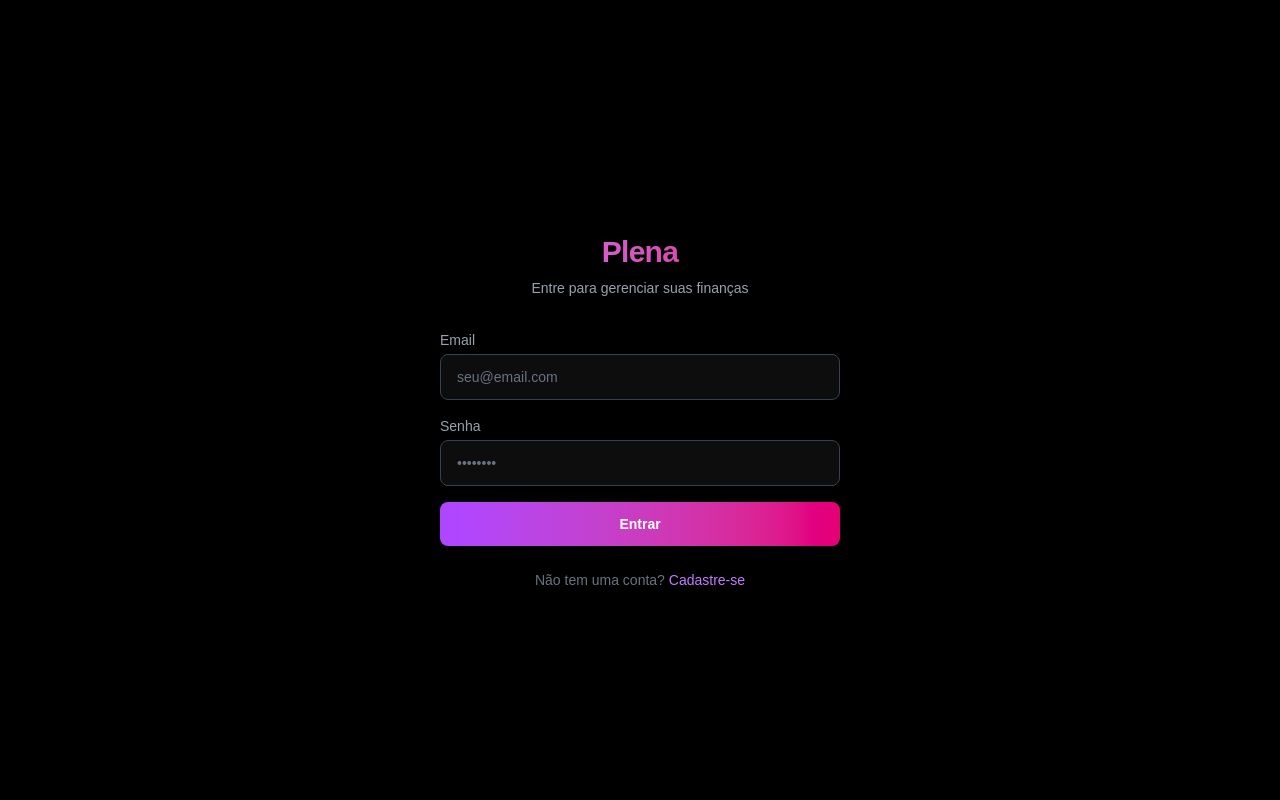
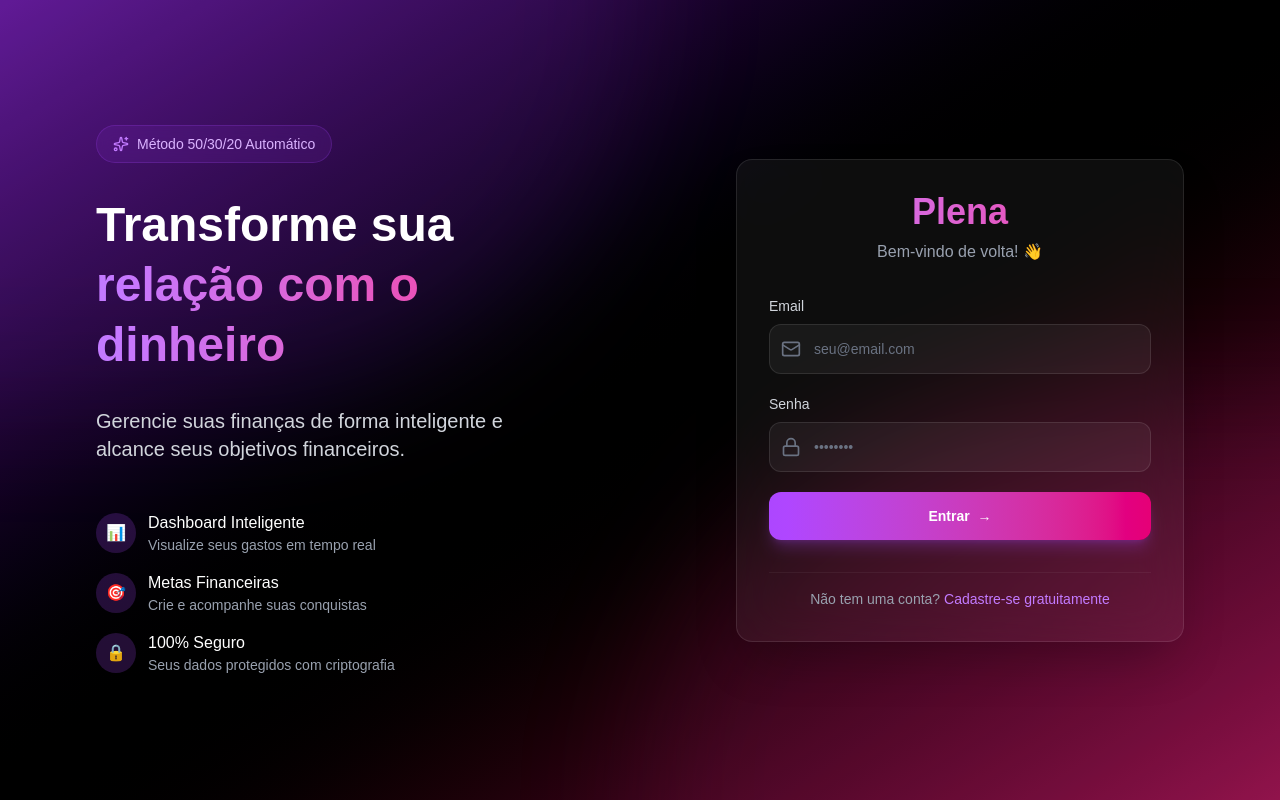
Before and after one commit to larissasthefanny/plena-app, a Next.js app in the folder frontend/: page /login in a window 1280 px wide. Built offline with nearby package versions, Linux system fonts and the light colour scheme.

Commit message:
✨ Redesign login page with modern split layout and enhanced UX

```diff
--- a/frontend/src/app/login/page.tsx
+++ b/frontend/src/app/login/page.tsx
@@ -3,6 +3,7 @@
 import Link from "next/link";
 import { useState } from "react";
 import { useRouter } from "next/navigation";
+import { Lock, Mail, Sparkles } from "lucide-react";
 
 export default function LoginPage() {
     const router = useRouter();
@@ -43,73 +44,173 @@ export default function LoginPage() {
     };
 
     return (
-        <div className="flex min-h-screen items-center justify-center bg-black text-white">
-            <div className="w-full max-w-md space-y-8 px-4 sm:px-6">
-                <div className="text-center">
-                    <h2 className="mt-6 text-3xl font-bold tracking-tight bg-clip-text text-transparent bg-gradient-to-r from-purple-400 to-pink-600">
+        <div className="flex min-h-screen bg-gradient-to-br from-purple-900 via-black to-pink-900">
+            {/* Background decorativo */}
+            <div className="absolute inset-0 overflow-hidden pointer-events-none">
+                <div className="absolute -top-1/2 -left-1/2 w-full h-full bg-purple-500/10 rounded-full blur-3xl"></div>
+                <div className="absolute -bottom-1/2 -right-1/2 w-full h-full bg-pink-500/10 rounded-full blur-3xl"></div>
+            </div>
+
+            {/* Container principal */}
+            <div className="relative z-10 flex w-full">
+                {/* Lado esquerdo - Hero Section */}
+                <div className="hidden lg:flex lg:w-1/2 items-center justify-center p-12">
+                    <div className="max-w-md space-y-8">
+                        <div className="inline-flex items-center gap-2 px-4 py-2 bg-purple-500/10 border border-purple-500/20 rounded-full backdrop-blur-sm">
+                            <Sparkles className="w-4 h-4 text-purple-400" />
+                            <span className="text-sm text-purple-300">Método 50/30/20 Automático</span>
+                        </div>
+
+                        <h1 className="text-5xl font-bold text-white leading-tight">
+                            Transforme sua
+                            <span className="block bg-clip-text text-transparent bg-gradient-to-r from-purple-400 to-pink-500">
+                                relação com o dinheiro
+                            </span>
+                        </h1>
+
+                        <p className="text-xl text-gray-300">
+                            Gerencie suas finanças de forma inteligente e alcance seus objetivos financeiros.
+                        </p>
+
+                        <div className="space-y-4 pt-4">
+                            <div className="flex items-center gap-3">
+                                <div className="flex-shrink-0 w-10 h-10 bg-purple-500/20 rounded-full flex items-center justify-center">
+                                    <span className="text-purple-400">📊</span>
+                                </div>
+                                <div>
+                                    <h3 className="text-white font-medium">Dashboard Inteligente</h3>
+                                    <p className="text-sm text-gray-400">Visualize seus gastos em tempo real</p>
+                                </div>
+                            </div>
+
+                            <div className="flex items-center gap-3">
+                                <div className="flex-shrink-0 w-10 h-10 bg-purple-500/20 rounded-full flex items-center justify-center">
+                                    <span className="text-purple-400">🎯</span>
+                                </div>
+                                <div>
+                                    <h3 className="text-white font-medium">Metas Financeiras</h3>
+                                    <p className="text-sm text-gray-400">Crie e acompanhe suas conquistas</p>
+                                </div>
+                            </div>
+
+                            <div className="flex items-center gap-3">
+                                <div className="flex-shrink-0 w-10 h-10 bg-purple-500/20 rounded-full flex items-center justify-center">
+                                    <span className="text-purple-400">🔒</span>
+                                </div>
+                                <div>
+                                    <h3 className="text-white font-medium">100% Seguro</h3>
+                                    <p className="text-sm text-gray-400">Seus dados protegidos com criptografia</p>
+                                </div>
+                            </div>
+                        </div>
+                    </div>
+                </div>
+
+                {/* Lado direito - Formulário */}
+                <div className="flex items-center justify-center w-full lg:w-1/2 p-6 sm:p-12">
+                    <div className="w-full max-w-md">
+                        {/* Card do formulário */}
+                        <div className="bg-white/5 backdrop-blur-xl border border-white/10 rounded-2xl shadow-2xl p-8 space-y-8">
+                            {/* Header */}
+                            <div className="text-center space-y-2">
+                                <h2 className="text-4xl font-bold bg-clip-text text-transparent bg-gradient-to-r from-purple-400 to-pink-500">
                                     Plena
                                 </h2>
-                    <p className="mt-2 text-sm text-gray-400">
-                        Entre para gerenciar suas finanças
+                                <p className="text-gray-400">
+                                    Bem-vindo de volta! 👋
                                 </p>
                             </div>
 
-                <div className="mt-8 space-y-6">
-                    <form className="space-y-4" onSubmit={handleSubmit}>
+                            {/* Formulário */}
+                            <form className="space-y-5" onSubmit={handleSubmit}>
                                 {error && (
-                            <div className="p-3 bg-red-500/10 border border-red-500/20 rounded-lg text-red-500 text-sm">
-                                {error}
+                                    <div className="p-4 bg-red-500/10 border border-red-500/20 rounded-xl text-red-400 text-sm flex items-center gap-2 animate-in fade-in slide-in-from-top-1 duration-300">
+                                        <span>⚠️</span>
+                                        <span>{error}</span>
                                     </div>
                                 )}
 
-                        <div>
-                            <label htmlFor="email" className="block text-sm font-medium text-gray-400">
+                                {/* Email */}
+                                <div className="space-y-2">
+                                    <label htmlFor="email" className="block text-sm font-medium text-gray-300">
                                         Email
                                     </label>
-                            <div className="mt-1">
+                                    <div className="relative">
+                                        <Mail className="absolute left-3 top-1/2 -translate-y-1/2 w-5 h-5 text-gray-500" />
                                         <input
                                             id="email"
                                             type="email"
                                             required
                                             value={email}
                                             onChange={(e) => setEmail(e.target.value)}
-                                    className="block w-full rounded-lg border border-gray-700 bg-white/5 px-4 py-3 text-white placeholder-gray-500 focus:border-purple-500 focus:ring-purple-500 sm:text-sm"
+                                            className="block w-full pl-11 pr-4 py-3.5 rounded-xl border border-white/10 bg-white/5 text-white placeholder-gray-500 focus:border-purple-500 focus:ring-2 focus:ring-purple-500/20 focus:bg-white/10 transition-all duration-200 sm:text-sm"
                                             placeholder="seu@email.com"
                                         />
                                     </div>
                                 </div>
 
-                        <div>
-                            <label htmlFor="password" className="block text-sm font-medium text-gray-400">
+                                {/* Senha */}
+                                <div className="space-y-2">
+                                    <label htmlFor="password" className="block text-sm font-medium text-gray-300">
                                         Senha
                                     </label>
-                            <div className="mt-1">
+                                    <div className="relative">
+                                        <Lock className="absolute left-3 top-1/2 -translate-y-1/2 w-5 h-5 text-gray-500" />
                                         <input
                                             id="password"
                                             type="password"
                                             required
                                             value={password}
                                             onChange={(e) => setPassword(e.target.value)}
-                                    className="block w-full rounded-lg border border-gray-700 bg-white/5 px-4 py-3 text-white placeholder-gray-500 focus:border-purple-500 focus:ring-purple-500 sm:text-sm"
+                                            className="block w-full pl-11 pr-4 py-3.5 rounded-xl border border-white/10 bg-white/5 text-white placeholder-gray-500 focus:border-purple-500 focus:ring-2 focus:ring-purple-500/20 focus:bg-white/10 transition-all duration-200 sm:text-sm"
                                             placeholder="••••••••"
                                         />
                                     </div>
                                 </div>
 
-                        <div>
+                                {/* Botão de submit */}
                                 <button
                                     type="submit"
                                     disabled={loading}
-                                className="flex w-full justify-center rounded-lg bg-gradient-to-r from-purple-500 to-pink-600 px-4 py-3 text-sm font-semibold text-white shadow-sm hover:from-purple-400 hover:to-pink-500 focus:outline-none focus:ring-2 focus:ring-purple-500 focus:ring-offset-2 focus:ring-offset-gray-900 disabled:opacity-50"
+                                    className="relative w-full group overflow-hidden rounded-xl bg-gradient-to-r from-purple-500 to-pink-600 px-4 py-3.5 text-sm font-semibold text-white shadow-lg shadow-purple-500/25 hover:shadow-purple-500/40 hover:scale-[1.02] active:scale-[0.98] focus:outline-none focus:ring-2 focus:ring-purple-500 focus:ring-offset-2 focus:ring-offset-black disabled:opacity-50 disabled:cursor-not-allowed disabled:hover:scale-100 transition-all duration-200"
                                 >
-                                {loading ? "Entrando..." : "Entrar"}
+                                    <span className="relative z-10 flex items-center justify-center gap-2">
+                                        {loading ? (
+                                            <>
+                                                <div className="w-4 h-4 border-2 border-white/30 border-t-white rounded-full animate-spin"></div>
+                                                Entrando...
+                                            </>
+                                        ) : (
+                                            <>
+                                                Entrar
+                                                <span className="group-hover:translate-x-1 transition-transform duration-200">→</span>
+                                            </>
+                                        )}
+                                    </span>
                                 </button>
-                        </div>
                             </form>
 
-                    <p className="text-center text-sm text-gray-500">
-                        Não tem uma conta? <Link href="/register" className="text-purple-400 hover:text-purple-300">Cadastre-se</Link>
+                            {/* Footer */}
+                            <div className="space-y-4 pt-4 border-t border-white/5">
+                                <p className="text-center text-sm text-gray-400">
+                                    Não tem uma conta?{" "}
+                                    <Link
+                                        href="/register"
+                                        className="font-medium text-purple-400 hover:text-purple-300 transition-colors duration-200"
+                                    >
+                                        Cadastre-se gratuitamente
+                                    </Link>
                                 </p>
+                            </div>
+                        </div>
+
+                        {/* Texto adicional mobile */}
+                        <div className="lg:hidden mt-8 text-center">
+                            <p className="text-sm text-gray-400">
+                                ✨ Junte-se a milhares de usuários gerenciando suas finanças com o Plena
+                            </p>
+                        </div>
+                    </div>
                 </div>
             </div>
         </div>
```
Lines whose indentation alone changed are shown as unchanged.
